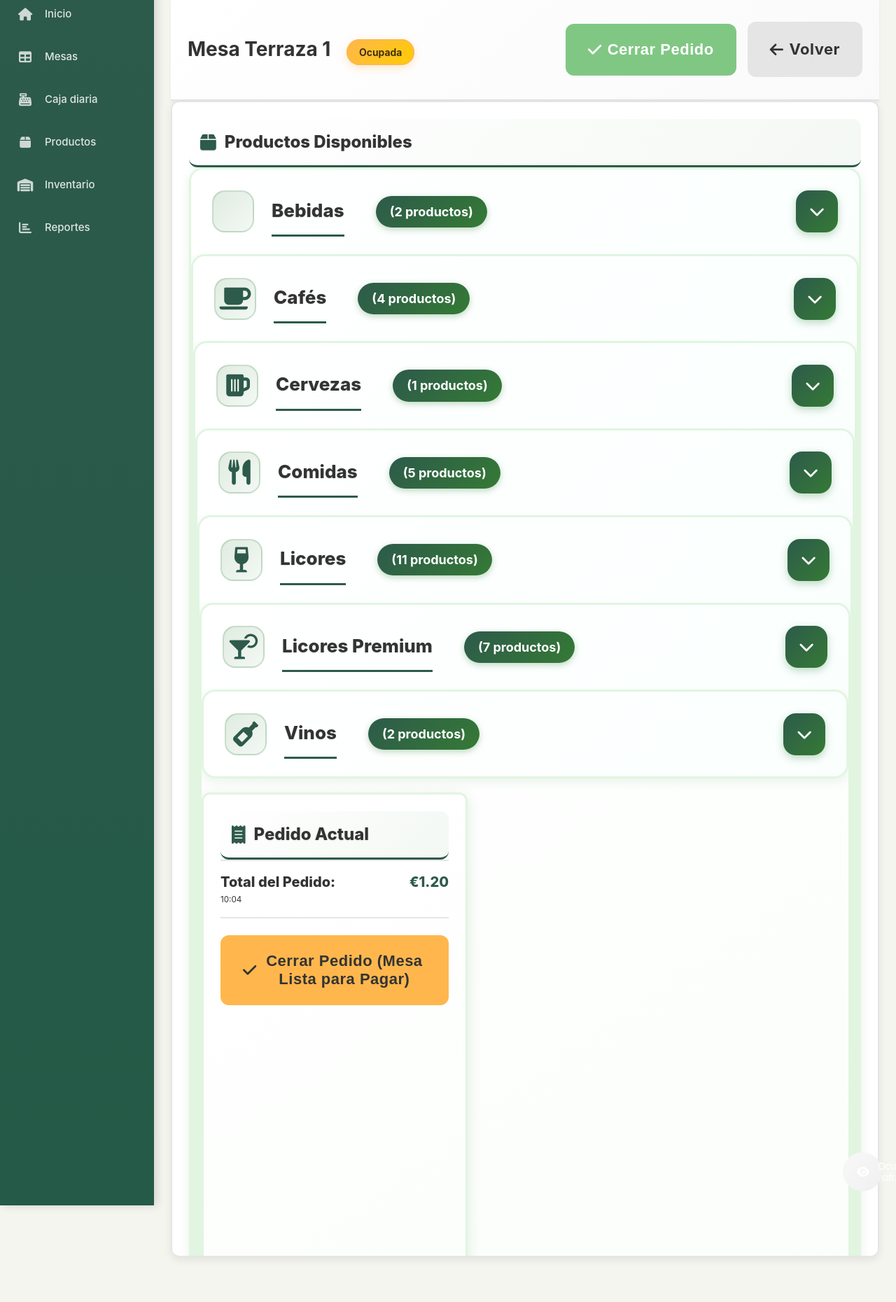
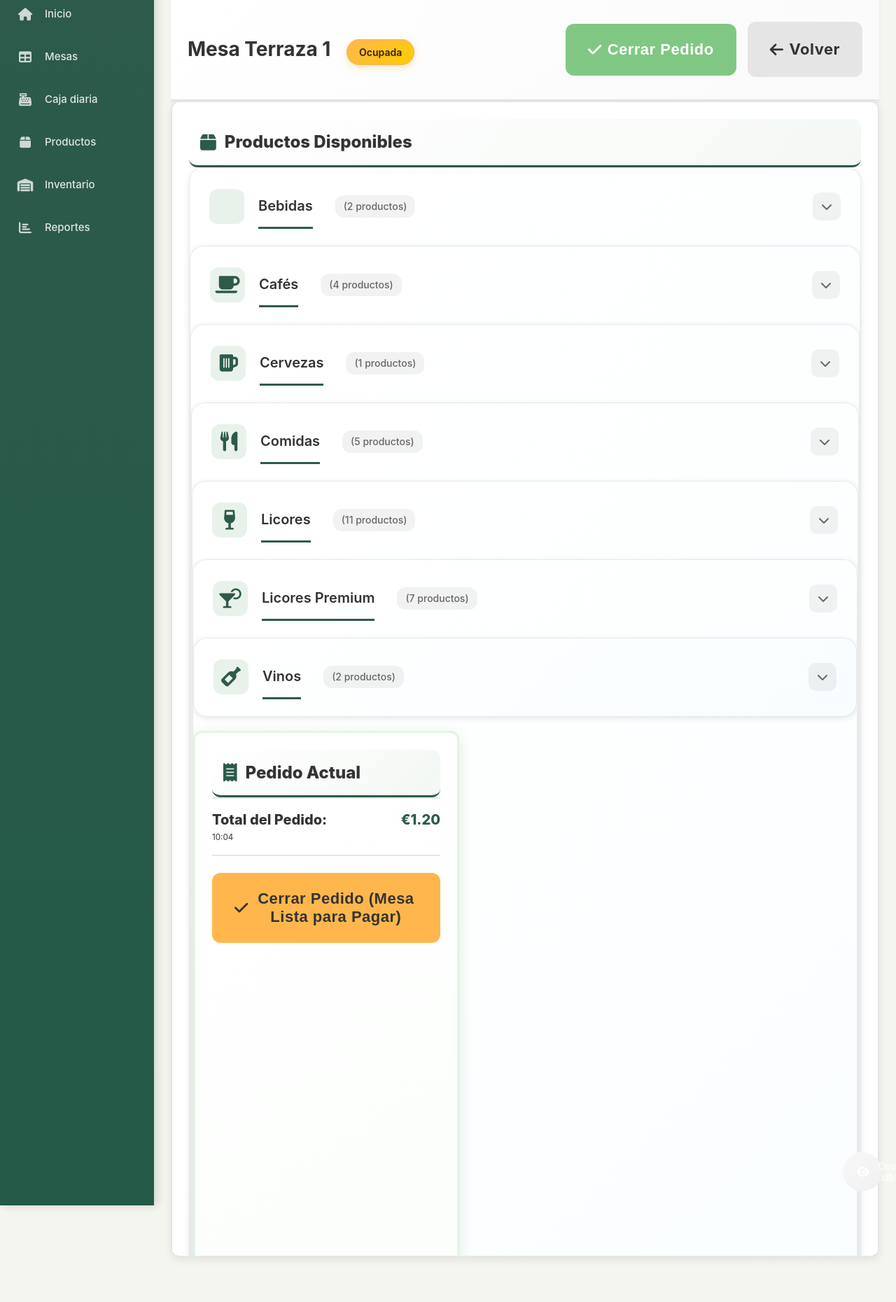
Before and after one commit to Fluxia21/BarYedraTPV, a Flask app: page /mesa/1 in a window 1280 px wide. Shown: the part 130-1990 px from the top of the page at 70% size. Run offline with Flask 3, Linux system fonts and the light colour scheme; some libraries are stand-ins or nearby versions.

Commit message:
Give category cards a similar look and feel to the table cards
Updates the CSS to style category cards to match the appearance of the table cards using transitions and box-shadows.

Replit-Commit-Author: Agent
Replit-Commit-Session-Id: fe340f72-4d6e-4c6d-88f8-885c85d42451
Replit-Commit-Screenshot-Url: https://storage.googleapis.com/screenshot-production-us-central1/f959c143-cbae-4e9e-81f4-4c4ec6c07340/e1bc8919-afca-416a-9a69-08c22752f235.jpg

```diff
--- a/static/css/style.css
+++ b/static/css/style.css
@@ -725,145 +725,136 @@ select.form-input.touch-friendly {
     margin-bottom: var(--spacing-xl);
 }
 
-/* Categorías ultra atractivas y fáciles de usar */
+/* Categorías con diseño similar a las tarjetas de mesas */
 .category-box {
-    background: linear-gradient(145deg, #ffffff 0%, #f8fdf8 100%);
-    border: 3px solid #e1f5e1;
+    background: linear-gradient(135deg, #ffffff 0%, #f8fdff 100%);
+    border: 1px solid rgba(0, 0, 0, 0.08);
     border-radius: 20px;
     margin-bottom: 20px;
     overflow: hidden;
-    transition: all 0.3s ease;
-    box-shadow: 0 4px 15px rgba(46, 125, 50, 0.1);
-}
-
-.category-box:hover {
-    border-color: var(--color-sidebar);
-    box-shadow: 0 8px 25px rgba(46, 125, 50, 0.2);
-    transform: translateY(-2px);
-}
-
-.category-box.expanded {
-    border-color: var(--color-sidebar);
-    background: linear-gradient(145deg, #f0f8f0 0%, #e8f5e8 100%);
-    box-shadow: 0 10px 30px rgba(46, 125, 50, 0.25);
-}
-
-.category-header-clickable {
-    display: flex;
-    align-items: center;
-    justify-content: space-between;
-    padding: 25px 30px;
-    cursor: pointer;
-    background: linear-gradient(135deg, #ffffff 0%, #fafffe 100%);
-    transition: all 0.3s ease;
-    min-height: 90px;
+    transition: all 0.3s cubic-bezier(0.4, 0, 0.2, 1);
+    box-shadow: 0 2px 8px rgba(0, 0, 0, 0.1);
     position: relative;
-    overflow: hidden;
-}
-
-.category-header-clickable::before {
+}
+
+.category-box::before {
     content: '';
     position: absolute;
     top: 0;
-    left: -100%;
-    width: 100%;
-    height: 100%;
-    background: linear-gradient(90deg, transparent, rgba(46, 125, 50, 0.1), transparent);
-    transition: left 0.5s ease;
-}
-
-.category-header-clickable:hover::before {
-    left: 100%;
+    left: 0;
+    right: 0;
+    height: 4px;
+    background: linear-gradient(90deg, var(--color-sidebar), var(--color-libre));
+    opacity: 0;
+    transition: opacity 0.3s ease;
+}
+
+.category-box:hover {
+    transform: translateY(-4px);
+    box-shadow: 0 8px 25px rgba(0, 0, 0, 0.15);
+    border-color: rgba(46, 125, 50, 0.2);
+}
+
+.category-box:hover::before {
+    opacity: 1;
+}
+
+.category-box.expanded {
+    transform: translateY(-2px);
+    box-shadow: 0 12px 30px rgba(46, 125, 50, 0.2);
+    border-color: rgba(46, 125, 50, 0.3);
+}
+
+.category-box.expanded::before {
+    opacity: 1;
+}
+
+.category-header-clickable {
+    display: flex;
+    align-items: center;
+    justify-content: space-between;
+    padding: 24px 28px;
+    cursor: pointer;
+    background: transparent;
+    transition: all 0.3s cubic-bezier(0.4, 0, 0.2, 1);
+    min-height: 85px;
+    position: relative;
 }
 
 .category-header-clickable:hover {
-    background: linear-gradient(135deg, #f8fdf8 0%, #f0f8f0 100%);
-    transform: scale(1.02);
+    background: rgba(46, 125, 50, 0.02);
 }
 
 .category-box.expanded .category-header-clickable {
-    background: linear-gradient(135deg, #e8f5e8 0%, #d4edda 100%);
+    background: rgba(46, 125, 50, 0.04);
 }
 
 .category-info {
     display: flex;
     align-items: center;
-    gap: 25px;
-    z-index: 1;
-    position: relative;
+    gap: 20px;
 }
 
 .category-info i {
-    font-size: 36px;
+    font-size: 28px;
     color: var(--color-sidebar);
-    width: 60px;
-    height: 60px;
+    width: 50px;
+    height: 50px;
     display: flex;
     align-items: center;
     justify-content: center;
-    background: linear-gradient(135deg, rgba(46, 125, 50, 0.15) 0%, rgba(46, 125, 50, 0.05) 100%);
-    border-radius: 18px;
+    background: rgba(46, 125, 50, 0.1);
+    border-radius: 12px;
     transition: all 0.3s ease;
-    border: 2px solid rgba(46, 125, 50, 0.2);
 }
 
 .category-header-clickable:hover .category-info i {
-    transform: scale(1.1) rotate(5deg);
-    background: linear-gradient(135deg, rgba(46, 125, 50, 0.25) 0%, rgba(46, 125, 50, 0.15) 100%);
+    background: rgba(46, 125, 50, 0.15);
+    transform: scale(1.05);
 }
 
 .category-title {
-    font-size: 26px;
-    font-weight: 800;
+    font-size: 20px;
+    font-weight: 600;
     color: var(--color-text);
     margin: 0;
-    text-shadow: 0 1px 2px rgba(0,0,0,0.1);
 }
 
 .product-count {
-    font-size: 18px;
-    color: #ffffff;
-    background: linear-gradient(135deg, var(--color-sidebar) 0%, #357a35 100%);
-    padding: 10px 20px;
-    border-radius: 30px;
-    font-weight: 700;
-    margin-left: 20px;
-    box-shadow: 0 3px 10px rgba(46, 125, 50, 0.3);
+    font-size: 14px;
+    color: var(--color-text-light);
+    background: rgba(0, 0, 0, 0.05);
+    padding: 6px 12px;
+    border-radius: 12px;
+    font-weight: 500;
+    margin-left: 12px;
+}
+
+.category-arrow {
+    display: flex;
+    align-items: center;
+    justify-content: center;
+    width: 40px;
+    height: 40px;
+    color: var(--color-text-light);
+    border-radius: 10px;
     transition: all 0.3s ease;
-}
-
-.category-header-clickable:hover .product-count {
-    transform: scale(1.1);
-    box-shadow: 0 5px 15px rgba(46, 125, 50, 0.4);
-}
-
-.category-arrow {
-    display: flex;
-    align-items: center;
-    justify-content: center;
-    width: 60px;
-    height: 60px;
-    background: linear-gradient(135deg, var(--color-sidebar) 0%, #357a35 100%);
-    color: white;
-    border-radius: 18px;
-    transition: all 0.3s ease;
-    box-shadow: 0 4px 12px rgba(46, 125, 50, 0.3);
-    z-index: 1;
-    position: relative;
+    background: rgba(0, 0, 0, 0.05);
 }
 
 .category-arrow i {
-    font-size: 22px;
+    font-size: 16px;
     transition: transform 0.3s ease;
 }
 
 .category-header-clickable:hover .category-arrow {
-    transform: scale(1.1);
-    box-shadow: 0 6px 18px rgba(46, 125, 50, 0.4);
+    background: rgba(46, 125, 50, 0.1);
+    color: var(--color-sidebar);
 }
 
 .category-box.expanded .category-arrow {
-    background: linear-gradient(135deg, var(--color-libre) 0%, #28a745 100%);
+    background: rgba(46, 125, 50, 0.15);
+    color: var(--color-sidebar);
 }
 
 .category-box.expanded .category-arrow i {
```
